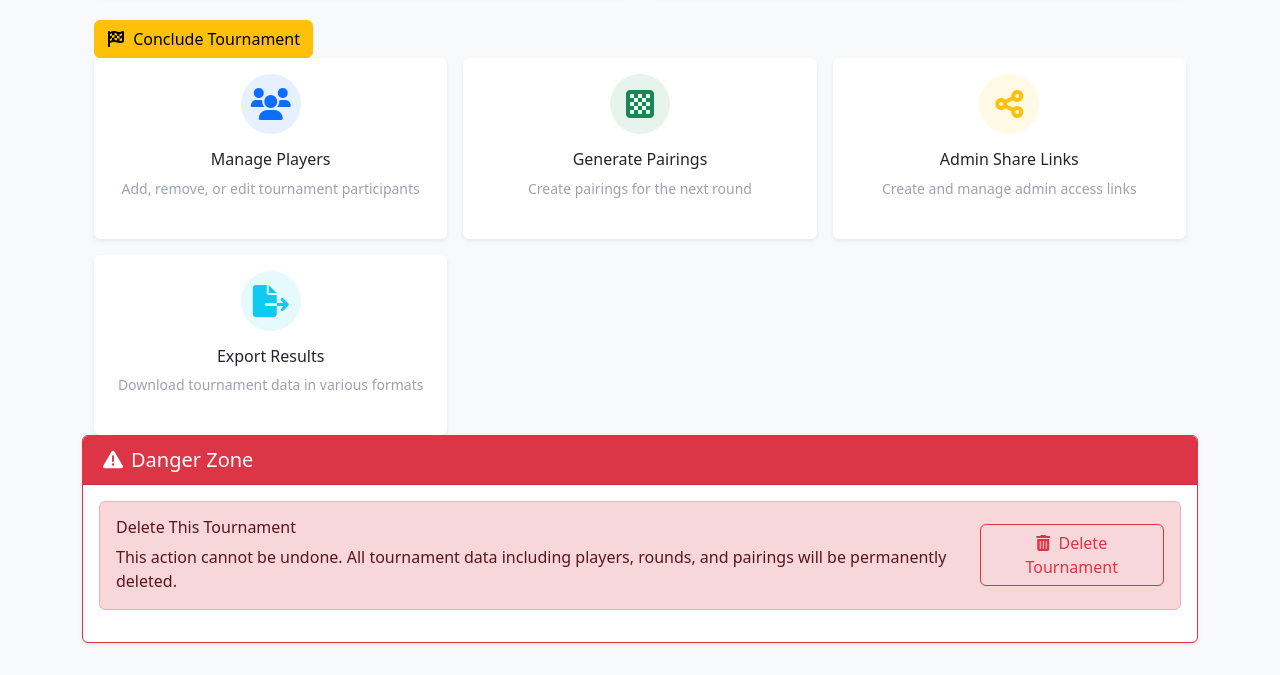
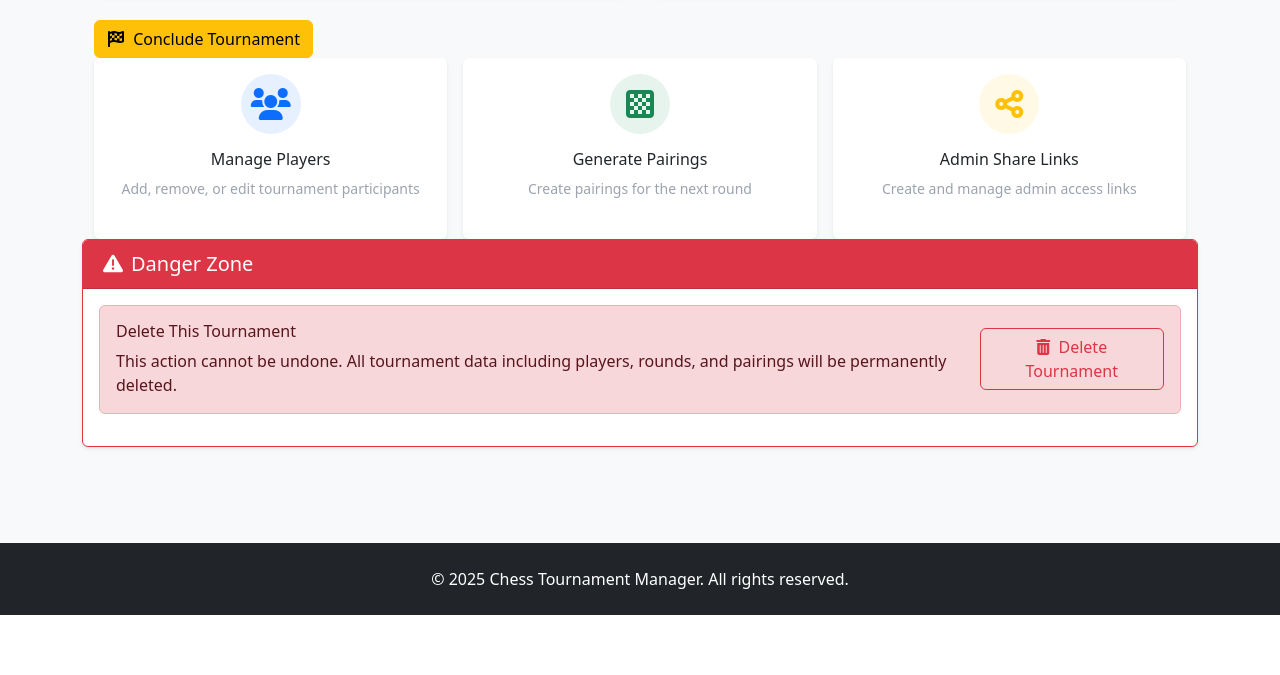
Before and after one commit to SarveshwarSenthilKumar/ChessPairings, a Flask app: page /tournament/26 in a window 1280 px wide. Shown: the part 971-1646 px from the top of the page. After the commit the page ends 1586 px from the top, so only its background shows below. Run offline with Flask 3, Linux system fonts and the light colour scheme; the visitor is signed in with stand-in values (Sample User, id 1); data comes from the database, SQL or seed files in the repository; some libraries are stand-ins or nearby versions.

Commit message:
Deleted unnecessary export results button

```diff
--- a/templates/tournament/view.html
+++ b/templates/tournament/view.html
@@ -607,18 +607,6 @@
                     </div>
                 </div>
             </div>
-            <div class="col-md-4">
-                <div class="card h-100 border-0 shadow-sm">
-                    <div class="card-body text-center">
-                        <div class="bg-info bg-opacity-10 text-info rounded-circle d-inline-flex align-items-center justify-content-center mb-3" style="width: 60px; height: 60px;">
-                            <i class="fas fa-file-export fa-2x"></i>
-                        </div>
-                        <h5 class="h6 mb-2">Export Results</h5>
-                        <p class="small text-muted mb-0">Download tournament data in various formats</p>
-                        <a href="#" class="stretched-link" data-bs-toggle="modal" data-bs-target="#exportModal"></a>
-                    </div>
-                </div>
-            </div>
         </div>
     </div>
 </div>
```
